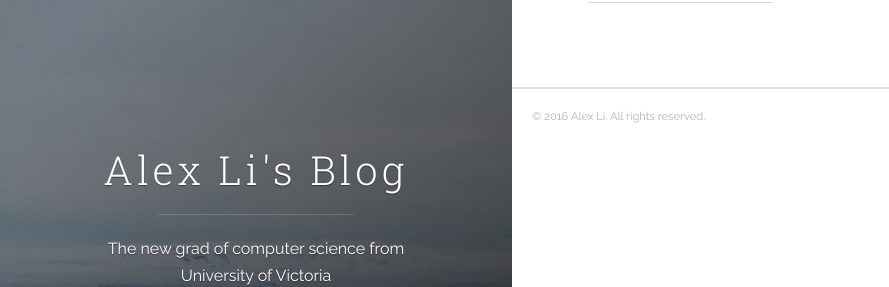
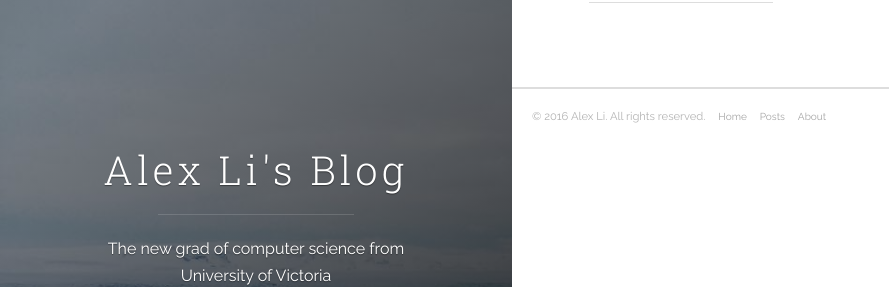
Before and after one commit to AlexLi88/AlexLi88.github.io, a Jekyll site: the page built from index.html, in a window 1280 px wide. Shown: the part 181-468 px from the top of the page, without its empty margins (0-889 px from the left). Built offline with Jekyll 4.4.1, drawn with Linux system fonts in a browser that asks for light colours; nearby versions of some CDN libraries; the list of posts is cut into pages by our own code.

Commit message:
small changes

```diff
--- a/_includes/footer.html
+++ b/_includes/footer.html
@@ -1,5 +1,9 @@
 <footer class="footer">
-  <span class="footer__copyright">&copy; {{ site.time | date: '%Y' }} {{ site.author.name }}. All rights reserved.</span>
+  <span class="footer__copyright">&copy; {{ site.time | date: '%Y' }} {{ site.author.name }}. All rights reserved.
+  	{% for nav in site.navs %}
+                <a href="{{ nav.href }}" target="{{ nav.target | default: _self }}" title="{{ nav.label }}">{{ nav.label }}</a>
+    {% endfor %}
+  </span>
 </footer>
 
 <script type="text/javascript" src="https://ajax.googleapis.com/ajax/libs/jquery/1.11.3/jquery.min.js"></script>
--- a/css/uno.css
+++ b/css/uno.css
@@ -1129,9 +1129,11 @@ pre {
 .footer__copyright {
 	display: block;
 	margin-bottom: .7em; }
+
 	.footer__copyright a {
-		color: #a6a6a6;
-		text-decoration: underline; }
+		margin-left: 10px;
+		font-size: .9em;
+		color: #a6a6a6; }
 		.footer__copyright a:hover {
 			color: #b9301c; }
 
```
